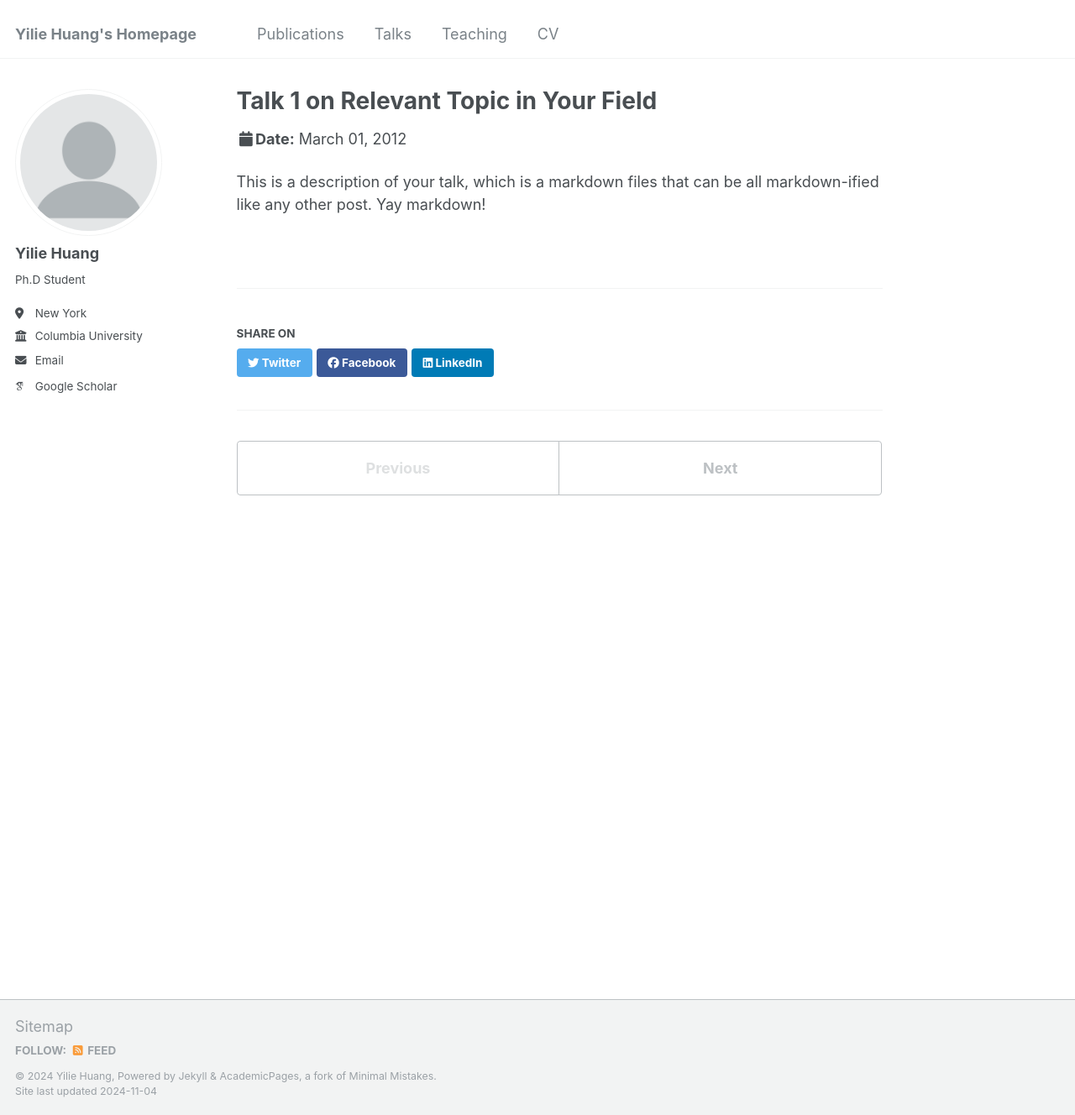
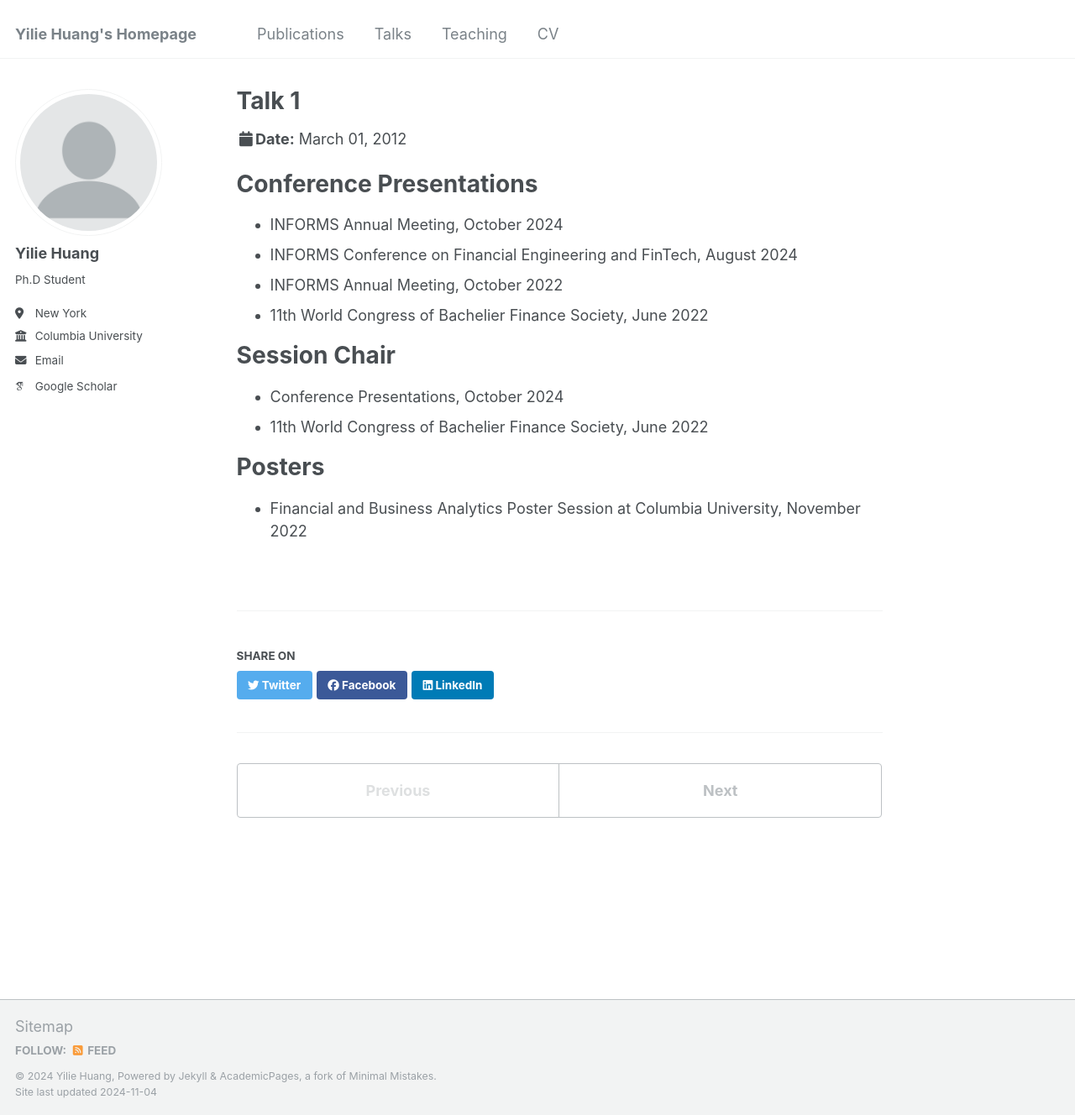
Before and after one commit to yiliehuang/yiliehuang.github.io, a Jekyll site: the page built from _talks/2012-03-01-talk-1.md, in a window 1280 px wide and 1328 px high. Shown: the whole window at 84% size. Built offline with Jekyll 4.4.1, drawn with Linux system fonts in a browser that asks for light colours; some web fonts are replaced.

Commit message:
Update 2012-03-01-talk-1.md

```diff
--- a/_talks/2012-03-01-talk-1.md
+++ b/_talks/2012-03-01-talk-1.md
@@ -1,11 +1,20 @@
 ---
-title: "Talk 1 on Relevant Topic in Your Field"
 collection: talks
 type: "Talk"
 permalink: /talks/2012-03-01-talk-1
-venue: "UC San Francisco, Department of Testing"
-date: 2012-03-01
-location: "San Francisco, California"
 ---
+# Conference Presentations
 
-This is a description of your talk, which is a markdown files that can be all markdown-ified like any other post. Yay markdown!
+- INFORMS Annual Meeting, October 2024
+- INFORMS Conference on Financial Engineering and FinTech, August 2024
+- INFORMS Annual Meeting, October 2022
+- 11th World Congress of Bachelier Finance Society, June 2022
+
+# Session Chair
+
+- Conference Presentations, October 2024
+- 11th World Congress of Bachelier Finance Society, June 2022
+
+# Posters
+
+- Financial and Business Analytics Poster Session at Columbia University, November 2022
```
